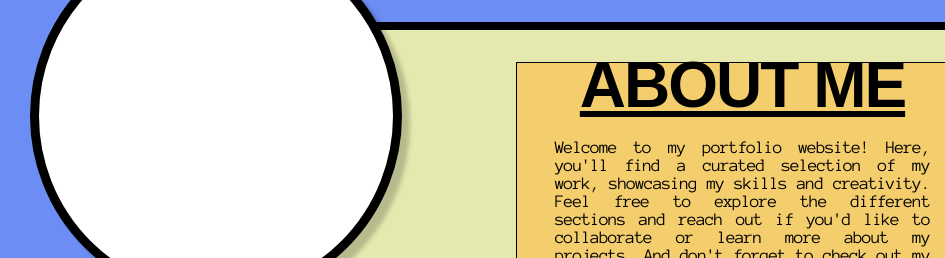
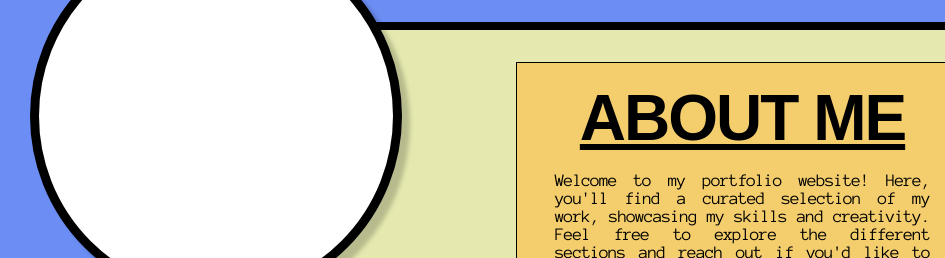
Before and after one commit to Poorlatatos/Portfolio, a plain HTML site: page homepage.html in a window 1280 px wide. Shown: the part 251-509 px from the top of the page, 0-945 px from the left. Drawn offline with Linux system fonts and the light colour scheme; a web font is replaced by a local one.

Commit message:
Style.css Update

```diff
--- a/styles.css
+++ b/styles.css
@@ -396,7 +396,7 @@ html, body {
     font-size: 64px;
     letter-spacing: -2px;
     padding: 0;
-    margin: 0;
+    margin: 65px 0 0 0;
     position: relative;
     z-index: 4;
     display: flex;
```
